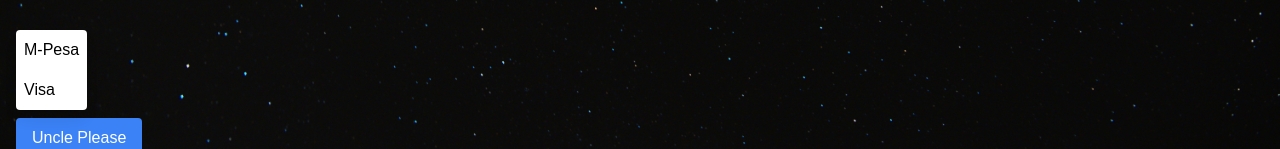
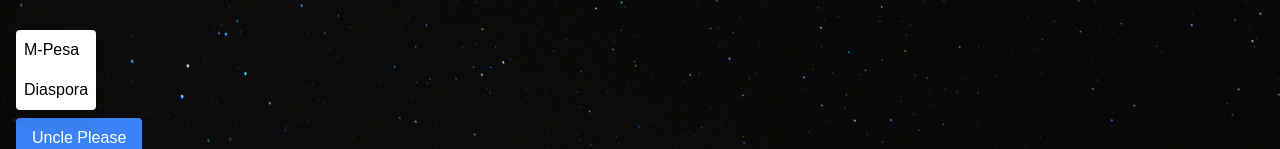
Before and after one commit to franfreezy/DevFrandel, a React (Vite) app in the folder devportfolio/: page / in a window 1280 px wide. Both pictures are taken after a click on the button "Uncle Please". Shown: the part 626-775 px from the top of the page. Built offline with nearby package versions, Linux system fonts and the light colour scheme.

Commit message:
Additional changes on the payment

```diff
--- a/devportfolio/src/App.jsx
+++ b/devportfolio/src/App.jsx
@@ -116,7 +116,7 @@ export default function App() {
                 M-Pesa
               </li>
               <li className="p-2 hover:bg-yellow-400 cursor-pointer" onClick={handleMpesaClick}>
-                Visa
+                Diaspora
               </li>
             </ul>
           </div>
```
